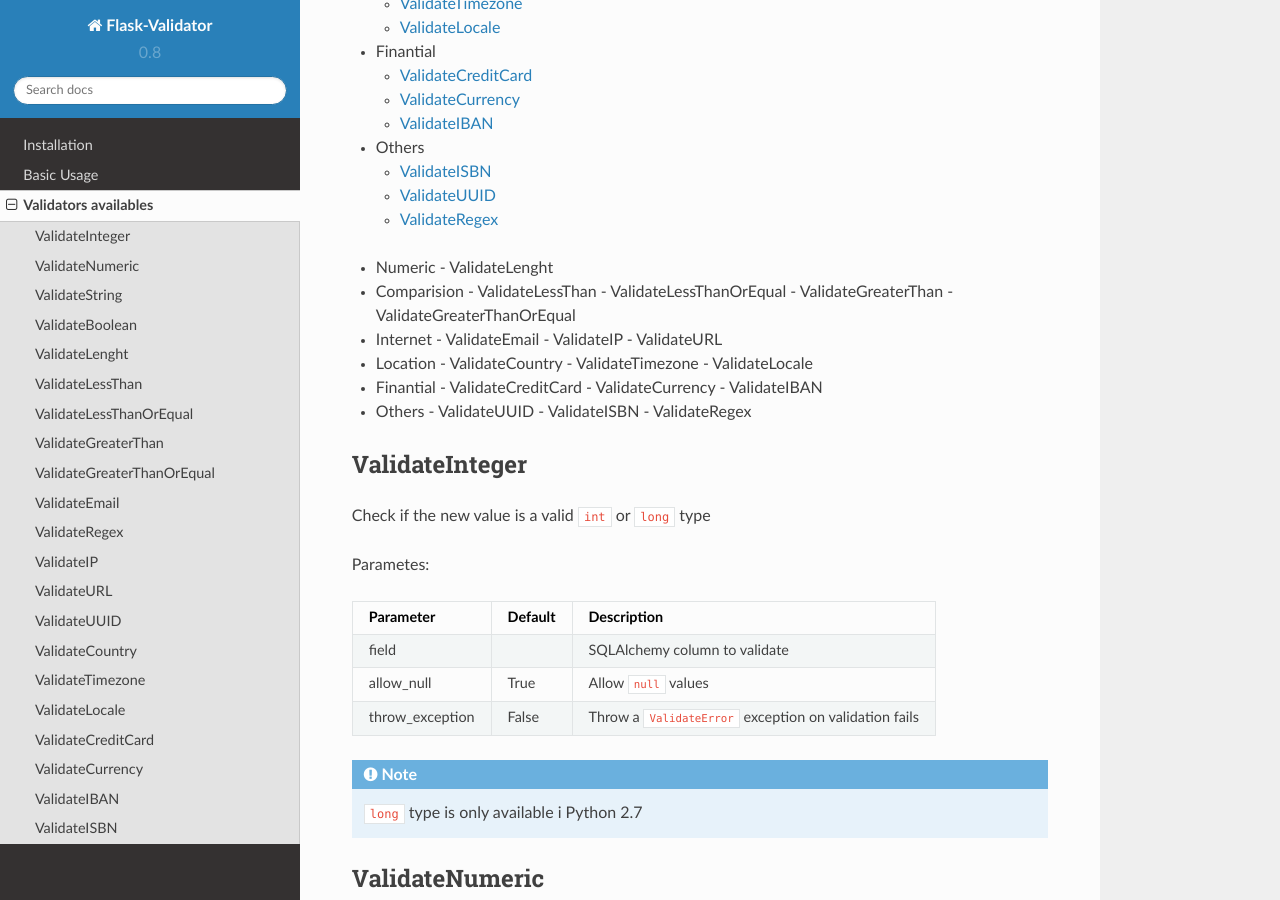
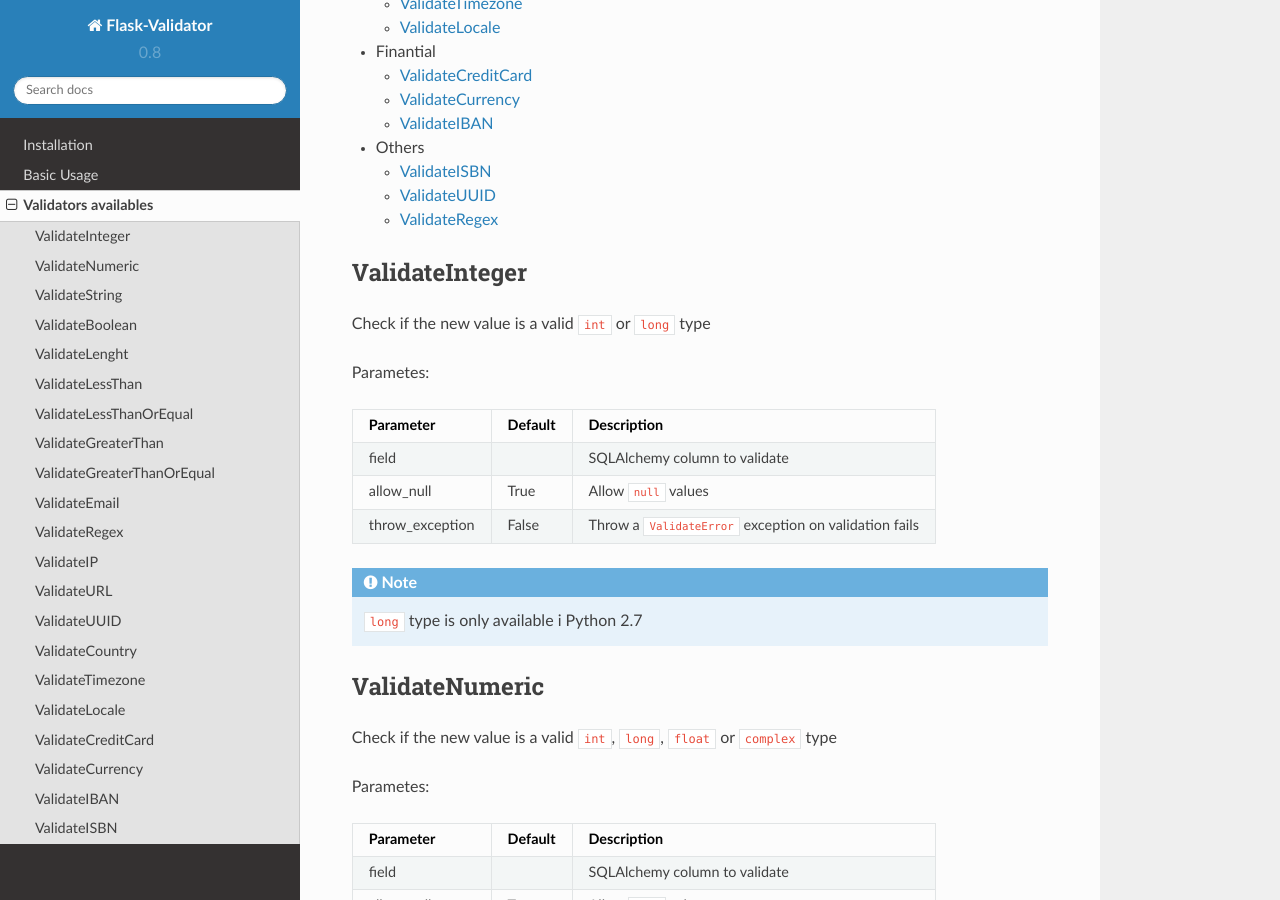
Before and after one commit to xeBuz/Flask-Validator, a Sphinx documentation site: the page built from docs/validators.rst, in a window 1280 px wide and 900 px high, scrolled down 648 px. Built offline with Sphinx 7.4.7 and the Read the Docs theme 2.0.0, drawn with Linux system fonts in a browser that asks for light colours.

Commit message:
Fix Docs

```diff
--- a/docs/validators.rst
+++ b/docs/validators.rst
@@ -46,30 +46,6 @@
   * :ref:`in_uuid`
   * :ref:`in_regex`
 
-
-- Numeric
-  - ValidateLenght
-- Comparision
-  - ValidateLessThan
-  - ValidateLessThanOrEqual
-  - ValidateGreaterThan
-  - ValidateGreaterThanOrEqual
-- Internet
-  - ValidateEmail
-  - ValidateIP
-  - ValidateURL
-- Location
-  - ValidateCountry
-  - ValidateTimezone
-  - ValidateLocale
-- Finantial
-  - ValidateCreditCard
-  - ValidateCurrency
-  - ValidateIBAN
-- Others
-  - ValidateUUID
-  - ValidateISBN
-  - ValidateRegex
 
 .. _in_integer:
 
```
